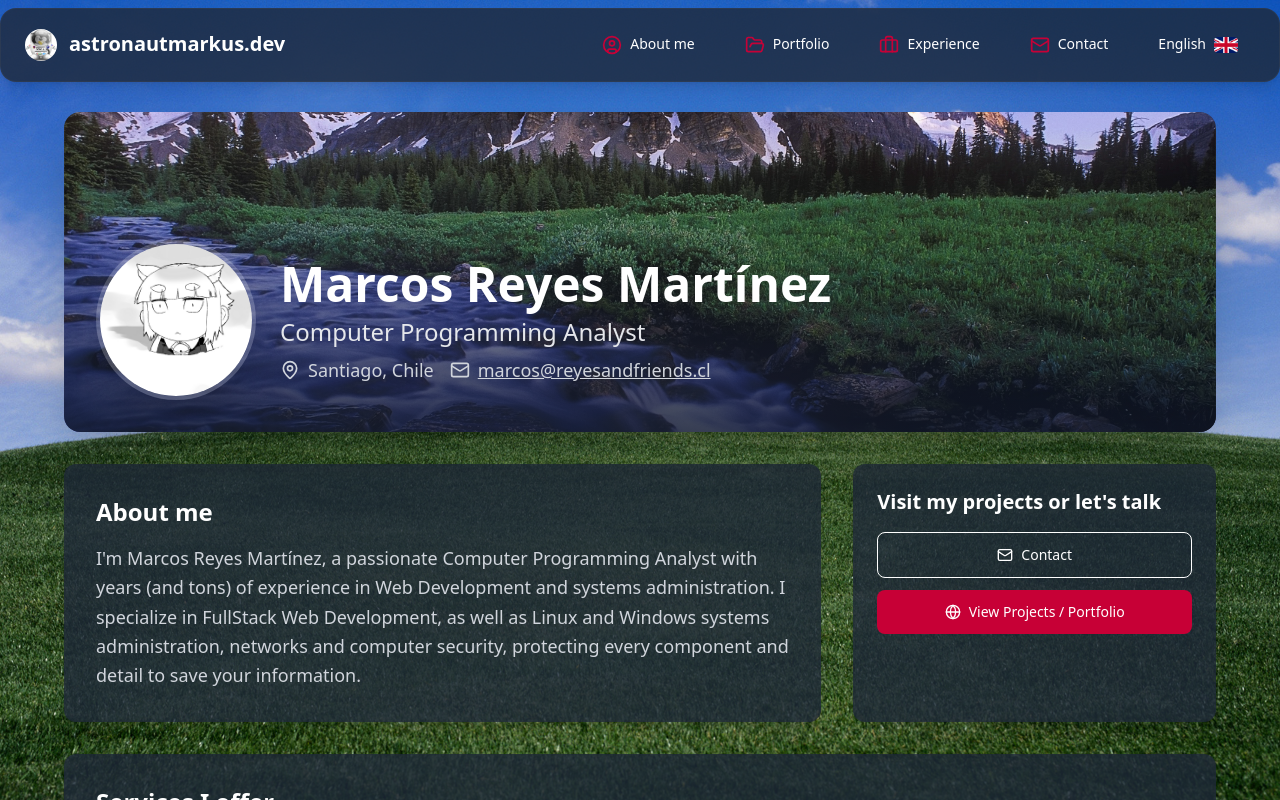
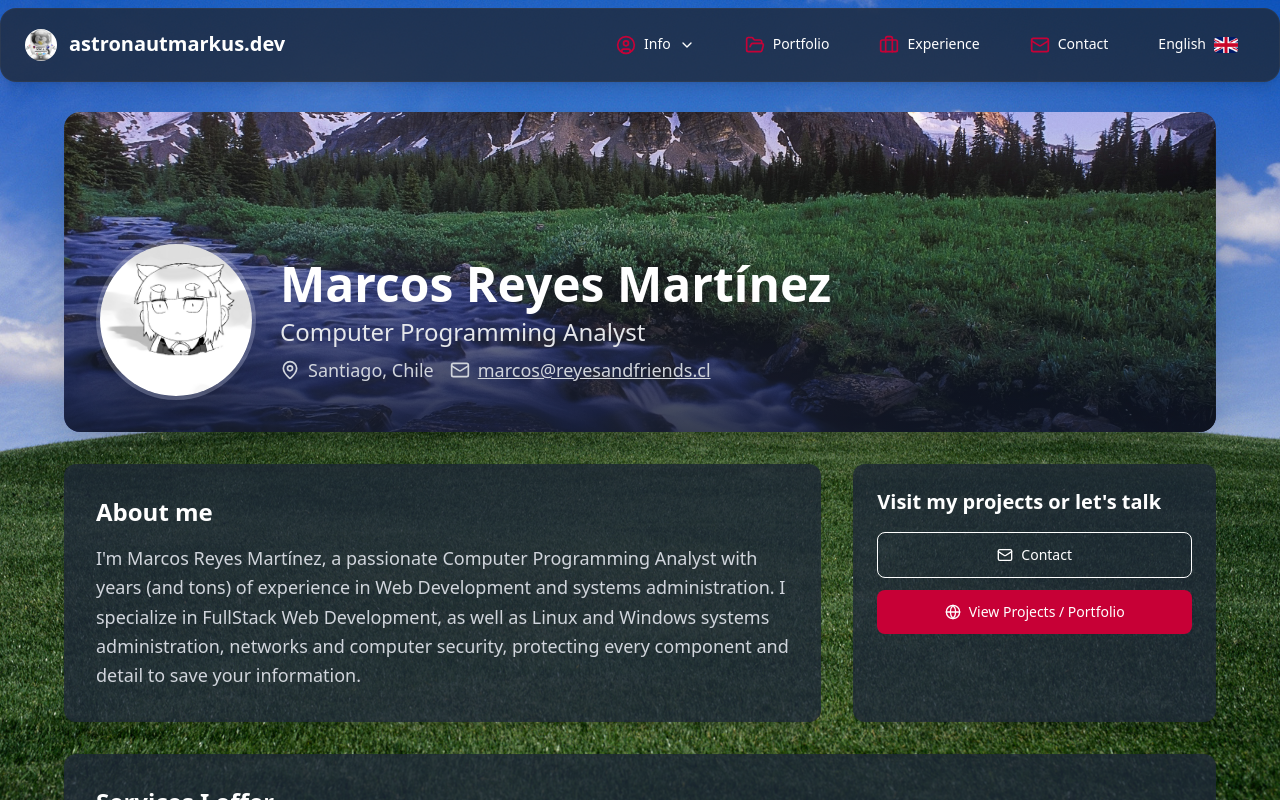
Before and after one commit to AstronautMarkus/astronautmarkus-portfolio, a React (Vite) app in the folder astronautmarkus/: page / in a window 1280 px wide. Built offline with nearby package versions, Linux system fonts and the light colour scheme.

Commit message:
feat: added info dropdown to navbar with links to About Me and Bio sections, updated translations in English and Spanish

```diff
--- a/astronautmarkus/src/layouts/components/navbar/navbar.tsx
+++ b/astronautmarkus/src/layouts/components/navbar/navbar.tsx
@@ -1,17 +1,40 @@
-import { useState } from "react"
+import { useState, useRef, useEffect } from "react"
 import { Link } from "react-router-dom"
-import { FolderOpen, Briefcase, Mail, CircleUser } from "lucide-react"
+import { FolderOpen, Briefcase, Mail, CircleUser, ChevronDown, User, FileText } from "lucide-react"
 import { useI18n } from "../../../contexts/i18nContext"
 import EnglishFlag from "../../../assets/img/flags/english.png"
 import SpanishFlag from "../../../assets/img/flags/spanish.png"
 
 function Navbar() {
   const [open, setOpen] = useState(false)
+  const [infoDropdownOpen, setInfoDropdownOpen] = useState(false)
   const { language, setLanguage, t } = useI18n()
+  const dropdownRef = useRef<HTMLDivElement>(null)
 
   const toggleLanguage = () => {
     setLanguage(language === 'es' ? 'en' : 'es')
   }
+
+  // Close dropdown when clicking outside
+  useEffect(() => {
+    const handleClickOutside = (event: MouseEvent) => {
+      if (dropdownRef.current && !dropdownRef.current.contains(event.target as Node)) {
+        setInfoDropdownOpen(false)
+      }
+    }
+
+    document.addEventListener('mousedown', handleClickOutside)
+    return () => {
+      document.removeEventListener('mousedown', handleClickOutside)
+    }
+  }, [])
+
+  // Close dropdown when mobile menu is closed
+  useEffect(() => {
+    if (!open) {
+      setInfoDropdownOpen(false)
+    }
+  }, [open])
 
   return (
     <header className="w-full">
@@ -30,7 +53,6 @@ function Navbar() {
           <button
             className="md:hidden flex flex-col justify-center items-center w-10 h-10 rounded-lg focus:outline-none"
             onClick={() => setOpen(!open)}
-            aria-label="Abrir menú"
           >
             <span
               className={`block w-7 h-1 rounded bg-rose-700 mb-1 transition-all duration-300 ${
@@ -50,13 +72,44 @@ function Navbar() {
           </button>
 
           <div className="hidden md:flex gap-2 md:gap-4 items-center">
+            <div className="relative" ref={dropdownRef}>
+              <button
+                onClick={() => setInfoDropdownOpen(!infoDropdownOpen)}
+                className="flex items-center gap-2 px-3 py-2 md:px-4 md:py-2 rounded-lg border border-transparent transition-all duration-200 group cursor-pointer"
+              >
+                <CircleUser size={20} className="text-rose-700" />
+                <span className="text-xs md:text-sm font-medium text-white relative after:content-[''] after:block after:h-[2px] after:bg-rose-700 after:scale-x-0 after:transition-transform after:duration-300 after:origin-left group-hover:after:scale-x-100">{t('navbar.info.title')}</span>
+                <ChevronDown
+                  size={16}
+                  className={`text-white transition-transform duration-200 ${infoDropdownOpen ? 'rotate-180' : ''}`}
+                />
+              </button>
+
+              {infoDropdownOpen && (
+                <div className="absolute top-full left-0 mt-2 bg-gray-800/80 border border-gray-700/50 rounded-lg shadow-lg py-2 min-w-[150px] z-50">
                   <Link
                     to="/about-me"
-              className="flex items-center gap-2 px-3 py-2 md:px-4 md:py-2 rounded-lg border border-transparent transition-all duration-200 group"
+                    className="flex items-center gap-2 px-4 py-2 text-sm text-gray-300 hover:text-white transition-all duration-200 group"
+                    onClick={() => setInfoDropdownOpen(false)}
                   >
-              <CircleUser size={20} className="text-rose-700" />
-              <span className="text-xs md:text-sm font-medium text-white relative after:content-[''] after:block after:h-[2px] after:bg-rose-700 after:scale-x-0 after:transition-transform after:duration-300 after:origin-left group-hover:after:scale-x-100">{t('navbar.about-me')}</span>
+                    <User size={16} className="text-rose-700" />
+                    <span className="relative after:content-[''] after:block after:h-[2px] after:bg-rose-700 after:scale-x-0 after:transition-transform after:duration-300 after:origin-left group-hover:after:scale-x-100">
+                      {t('navbar.info.about-me')}
+                    </span>
                   </Link>
+                  <Link
+                    to="/bio"
+                    className="flex items-center gap-2 px-4 py-2 text-sm text-gray-300 hover:text-white transition-all duration-200 group"
+                    onClick={() => setInfoDropdownOpen(false)}
+                  >
+                    <FileText size={16} className="text-rose-700" />
+                    <span className="relative after:content-[''] after:block after:h-[2px] after:bg-rose-700 after:scale-x-0 after:transition-transform after:duration-300 after:origin-left group-hover:after:scale-x-100">
+                      {t('navbar.info.bio')}
+                    </span>
+                  </Link>
+                </div>
+              )}
+            </div>
             <Link
               to="/portfolio"
               className="flex items-center gap-2 px-3 py-2 md:px-4 md:py-2 rounded-lg border border-transparent transition-all duration-200 group"
@@ -99,14 +152,49 @@ function Navbar() {
         {open && (
           <div className="md:hidden border-t border-gray-700/50">
             <div className="flex flex-col gap-1 px-4 py-3">
+              <div>
+                <button
+                  onClick={() => setInfoDropdownOpen(!infoDropdownOpen)}
+                  className="flex items-center justify-between w-full gap-3 px-3 py-3 rounded-lg transition-all duration-200 group"
+                >
+                  <div className="flex items-center gap-3">
+                    <CircleUser size={20} className="text-rose-700" />
+                    <span className="text-sm font-medium text-white relative after:content-[''] after:block after:h-[2px] after:bg-rose-700 after:scale-x-0 after:transition-transform after:duration-300 after:origin-left group-hover:after:scale-x-100">{t('navbar.info.title')}</span>
+                  </div>
+                  <ChevronDown
+                    size={16}
+                    className={`text-white transition-transform duration-200 ${infoDropdownOpen ? 'rotate-180' : ''}`}
+                  />
+                </button>
+
+                {infoDropdownOpen && (
+                  <div className="ml-4 mt-1">
                     <Link
                       to="/about-me"
-                className="flex items-center gap-3 px-3 py-3 rounded-lg transition-all duration-200 group"
-                onClick={() => setOpen(false)}
+                      className="flex items-center gap-2 px-6 py-2 text-sm text-gray-300 hover:text-white rounded-lg hover:bg-gray-700/50 transition-all duration-200"
+                      onClick={() => {
+                        setOpen(false)
+                        setInfoDropdownOpen(false)
+                      }}
                     >
-                <CircleUser size={20} className="text-rose-700" />
-                <span className="text-sm font-medium text-white relative after:content-[''] after:block after:h-[2px] after:bg-rose-700 after:scale-x-0 after:transition-transform after:duration-300 after:origin-left group-hover:after:scale-x-100">{t('navbar.about-me')}</span>
+                      <User size={16} className="text-rose-700" />
+                      {t('navbar.info.about-me')}
                     </Link>
+                    <Link
+                      to="/bio"
+                      className="flex items-center gap-2 px-6 py-2 text-sm text-gray-300 hover:text-white rounded-lg hover:bg-gray-700/50 transition-all duration-200"
+                      onClick={() => {
+                        setOpen(false)
+                        setInfoDropdownOpen(false)
+                      }}
+                    >
+                      <FileText size={16} className="text-rose-700" />
+                      {t('navbar.info.bio')}
+                    </Link>
+                  </div>
+                )}
+              </div>
+
               <Link
                 to="/portfolio"
                 className="flex items-center gap-3 px-3 py-3 rounded-lg transition-all duration-200 group"
--- a/astronautmarkus/src/locales/en.json
+++ b/astronautmarkus/src/locales/en.json
@@ -4,7 +4,12 @@
     "portfolio": "Portfolio",
     "experience": "Experience",
     "contact": "Contact",
-    "projects": "Projects"
+    "projects": "Projects",
+    "info": {
+      "title": "Info",
+      "about-me": "About Me",
+      "bio": "Bio"
+    }
   },
   "utils": {
     "no-image": "No image available, waja"
--- a/astronautmarkus/src/locales/es.json
+++ b/astronautmarkus/src/locales/es.json
@@ -4,7 +4,12 @@
     "portfolio": "Portafolio",
     "experience": "Experiencia",
     "contact": "Contacto",
-    "projects": "Proyectos"
+    "projects": "Proyectos",
+    "info": {
+      "title": "Info",
+      "about-me": "Sobre mí",
+      "bio": "Biografía"
+    }
   },
   "utils": {
     "no-image": "No hay imagen disponible, waja"
```
Lines whose indentation alone changed are shown as unchanged.
